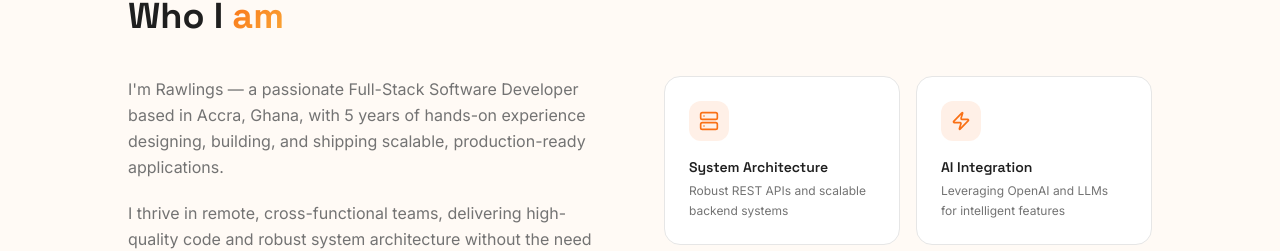
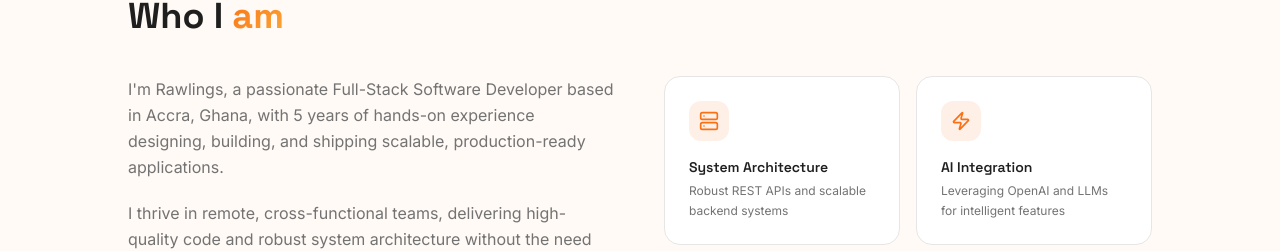
Before and after one commit to Darlington-s-store/rawlingsdportfolio, a React (Vite) app: page /about in a window 1280 px wide. Shown: the part 196-447 px from the top of the page. Built offline with nearby package versions, Linux system fonts and the light colour scheme; the HTML template or start-up script is replaced by a standard one.

Commit message:
Refine About section bio text

```diff
--- a/src/components/AboutSection.tsx
+++ b/src/components/AboutSection.tsx
@@ -12,7 +12,7 @@ const AboutSection = () => {
         <div className="grid md:grid-cols-2 gap-12 items-start">
           <div className="space-y-5 text-muted-foreground leading-relaxed">
             <p>
-              I'm Rawlings — a passionate Full-Stack Software Developer based in Accra, Ghana, with 5 years of hands-on
+              I'm Rawlings, a passionate Full-Stack Software Developer based in Accra, Ghana, with 5 years of hands-on
               experience designing, building, and shipping scalable, production-ready applications.
             </p>
             <p>
```
